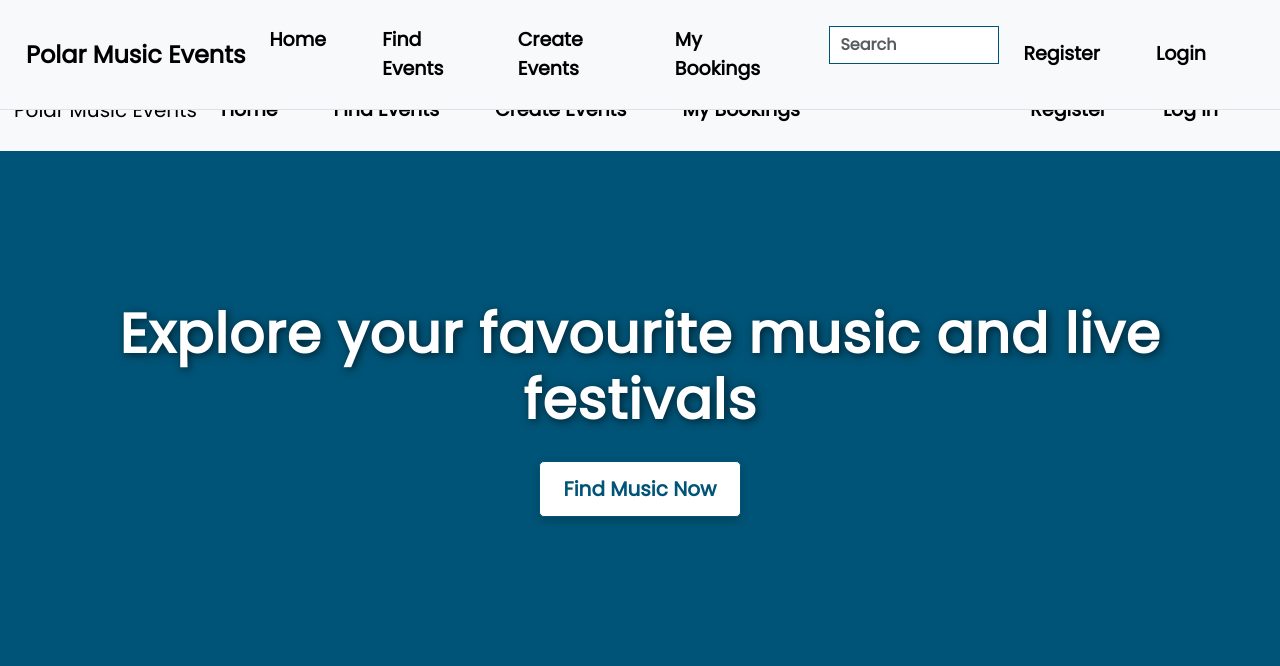
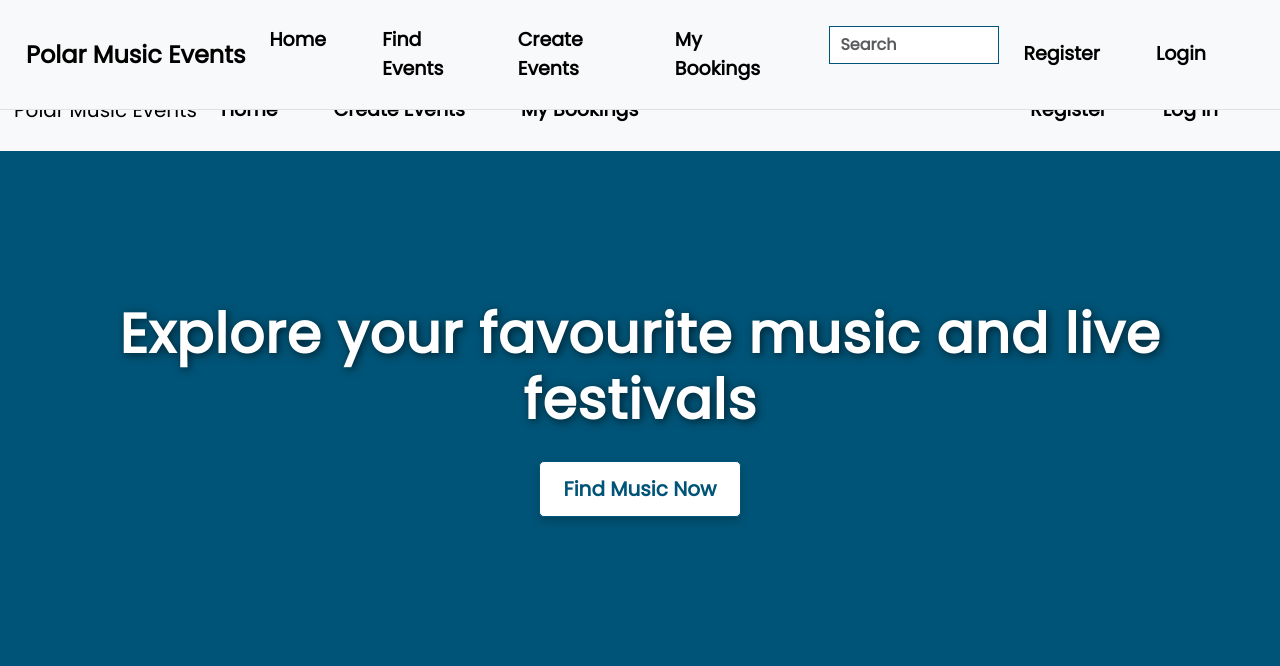
Before and after one commit to n10997148/IAB207Group6, a Flask app: page / in a window 1280 px wide. Shown: the top 666 px of the page. Run offline with Flask 3, Linux system fonts and the light colour scheme; some libraries are stand-ins or nearby versions.

Commit message:
Removed Find Events button from navbar

```diff
--- a/website/templates/base.html
+++ b/website/templates/base.html
@@ -13,6 +13,7 @@
     <header>
 
         <!-- Navbar -->
+
         <nav class="navbar navbar-expand-lg navbar-light bg-light">
             <a class="navbar-brand" href="{{ url_for('main.index') }}">Polar Music Events</a>
             <button class="navbar-toggler" type="button" data-bs-toggle="collapse" data-bs-target="#navbarNav" aria-controls="navbarNav" aria-expanded="false" aria-label="Toggle navigation">
@@ -24,16 +25,12 @@
                         <a class="nav-link" href="{{ url_for('main.index') }}">Home</a>
                     </li>
                     <li class="nav-item">
-                        <a class="nav-link" href="{{ url_for('main.view_event') }}">Find Events</a>
-                    </li>
-                    <li class="nav-item">
                         <a class="nav-link" href="{{ url_for('main.create_event') }}">Create Events</a>
                     </li>
                     <li class="nav-item">
                         <a class="nav-link" href="{{ url_for('main.bookings') }}">My Bookings</a>
                     </li>
                 </ul>
-
                 <ul class="navbar-nav ms-auto">
                     {% if request.endpoint == 'main.index' and current_user.is_authenticated %}
                         <!-- Display username and logout link only on the homepage -->
```
